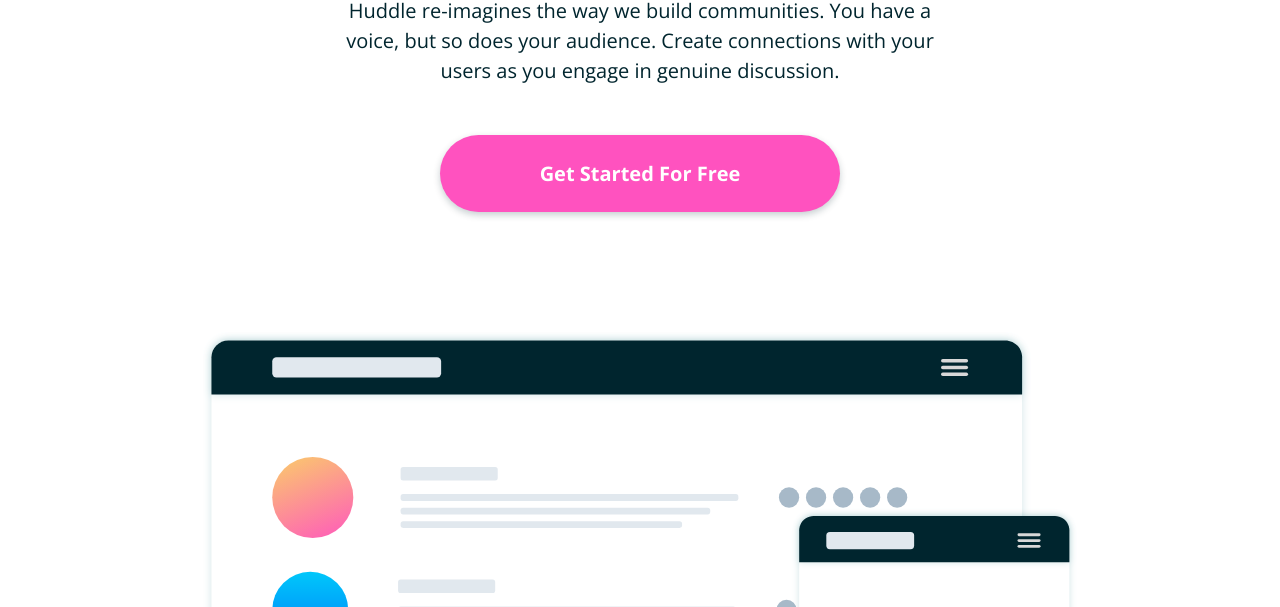
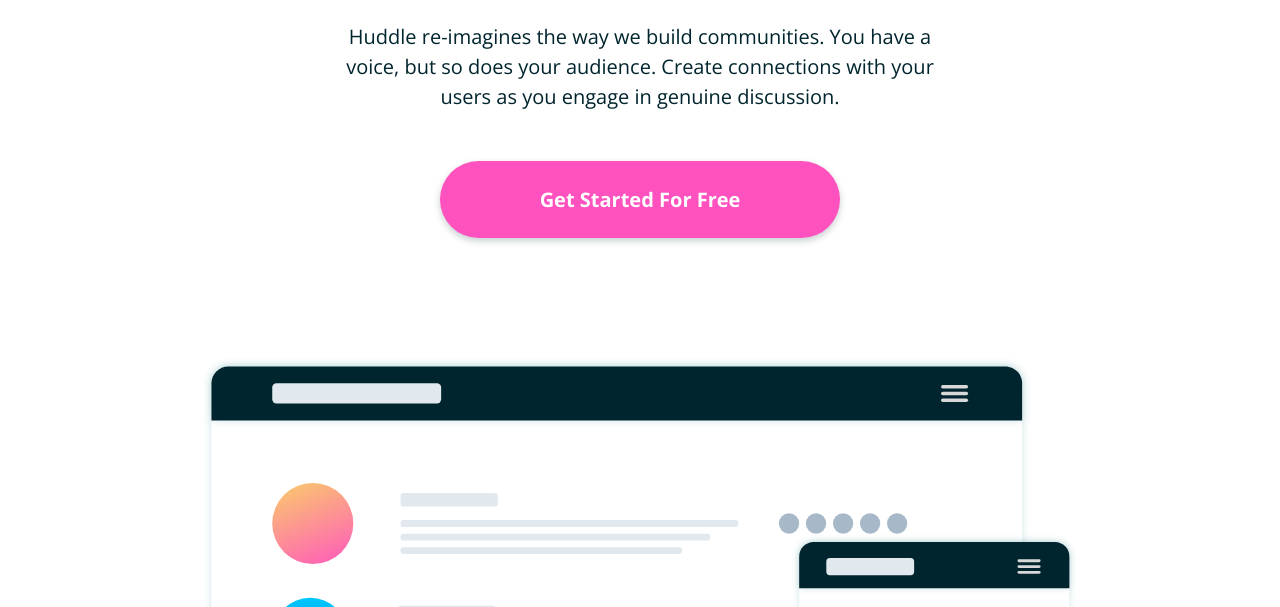
Before and after one commit to NickODxyz/FM-huddle-landing-page-with-curved-sections-master, a plain HTML site: page index.html in a window 1280 px wide. Shown: the part 493-1100 px from the top of the page. Drawn offline with nearby package versions, Linux system fonts and the light colour scheme.

Commit message:
Add files via upload

```diff
--- a/css/styles.css
+++ b/css/styles.css
@@ -507,10 +507,9 @@ Socials Section
         font-size: 4.8rem;
     }
     .hero__text {
-        margin-top: 2.6rem;
         font-size: 2rem;
         max-inline-size: 52ch;
-        margin: 0 auto;
+        margin: 2.6rem auto 0;
     }
     .hero__cta {
         margin-top: 4.9rem;
```
